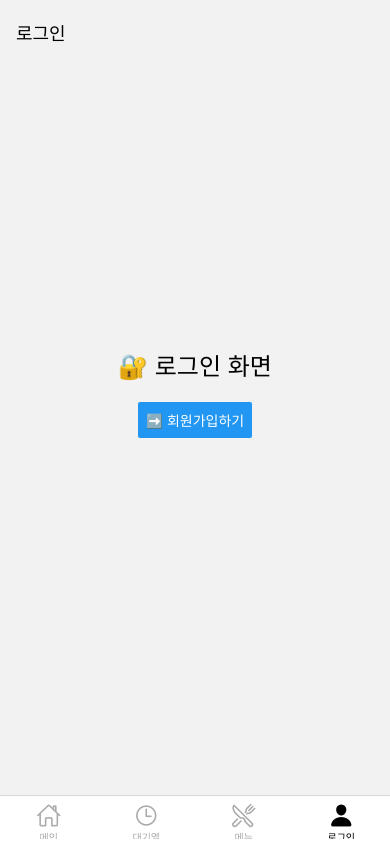
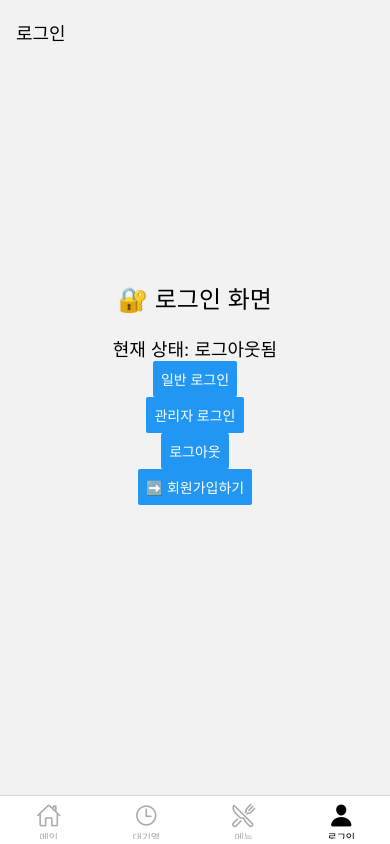
Before and after one commit to xode114kr1/beready-fe, a React Native app: screen /Profile in a window 390 px wide. Built offline with nearby package versions, Linux system fonts and the light colour scheme.

Commit message:
feat : 관리자 로그인 기능 구현

```diff
--- a/screens/HomeScreen/HomeScreen.js
+++ b/screens/HomeScreen/HomeScreen.js
@@ -1,32 +1,122 @@
 // screens/HomeScreen/HomeScreen.js
-import { View, Text, Button } from "react-native";
-import { useDispatch, useSelector } from "react-redux";
-import { login, logout, adminLogin } from "../../features/user/userSlice";
+import { View, Text, StyleSheet, TouchableOpacity } from "react-native";
+import colors from "../../styles/colors";
+import { useNavigation } from "@react-navigation/native";
 
 export default function HomeScreen() {
-  const dispatch = useDispatch();
-  const { isLogin, isAdmin } = useSelector((state) => state.user);
-
+  const navigation = useNavigation();
   return (
-    <View
-      style={{
-        flex: 1,
-        justifyContent: "center",
-        alignItems: "center",
-        gap: 10,
-      }}
-    >
-      <Text style={{ fontSize: 18 }}>
-        현재 상태:{" "}
-        {isLogin
-          ? isAdmin
-            ? "관리자 로그인됨"
-            : "일반 로그인됨"
-          : "로그아웃됨"}
-      </Text>
-      <Button title="일반 로그인" onPress={() => dispatch(login())} />
-      <Button title="관리자 로그인" onPress={() => dispatch(adminLogin())} />
-      <Button title="로그아웃" onPress={() => dispatch(logout())} />
+    <View style={styles.container}>
+      <View style={styles.restaurantBox}>
+        <Text style={styles.restaurantTitle}>위드센터식당 다래락</Text>
+        <Text style={styles.time}>Open 4시 30분</Text>
+        <Text style={styles.time}>Close 18시 30분</Text>
+      </View>
+      {/* 추천 메뉴 박스 */}
+      <View style={styles.recommendBox}>
+        <Text style={styles.recommendTitle}>오늘의 추천 메뉴 📸</Text>
+        <Text style={styles.recommendMenu}>제육볶음 정식 - 6,000원</Text>
+      </View>
+      {/* 버튼들 */}
+      <TouchableOpacity
+        style={styles.button}
+        onPress={() => navigation.navigate("Wait")}
+      >
+        <Text style={styles.buttonText}>예상 대기인원 검색</Text>
+      </TouchableOpacity>
+      <TouchableOpacity style={styles.button}>
+        <Text style={styles.buttonText}>학식당 메뉴 상세</Text>
+      </TouchableOpacity>
+      {/* 리뷰 박스 */}
+      <View style={styles.reviewBox}>
+        <Text style={styles.reviewStar}>⭐️ 동해물돈까스</Text>
+        <Text style={styles.reviewText}>
+          "돈까스 잘랐더니 바삭한 곳" - 유저123
+        </Text>
+      </View>
+      <View style={styles.reviewBox}>
+        <Text style={styles.reviewStar}>⭐️ 동해물돈까스</Text>
+        <Text style={styles.reviewText}>
+          "돈까스 잘랐더니 바삭한 곳" - 유저123
+        </Text>
+      </View>
     </View>
   );
 }
+
+const styles = StyleSheet.create({
+  container: {
+    flex: 1,
+    padding: 16,
+    gap: 16,
+    justifyContent: "center",
+  },
+  restaurantBox: {
+    backgroundColor: "#eee",
+    borderRadius: 12,
+    borderLeftColor: colors.leftBorder,
+    borderLeftWidth: 4,
+    padding: 16,
+    alignItems: "center",
+  },
+  restaurantTitle: {
+    fontSize: 18,
+    fontWeight: "bold",
+  },
+  time: {
+    fontSize: 14,
+    color: "#555",
+  },
+  recommendBox: {
+    backgroundColor: "#D6ECFF",
+    borderRadius: 12,
+    padding: 16,
+  },
+  recommendTitle: {
+    fontSize: 16,
+    fontWeight: "bold",
+    marginBottom: 4,
+  },
+  recommendMenu: {
+    fontSize: 16,
+  },
+  button: {
+    backgroundColor: "#339CFF",
+    borderRadius: 8,
+    paddingVertical: 12,
+    alignItems: "center",
+  },
+  buttonText: {
+    color: "#fff",
+    fontSize: 16,
+  },
+  reviewBox: {
+    backgroundColor: "#fff",
+    borderRadius: 12,
+    padding: 16,
+    shadowColor: "#000",
+    shadowOpacity: 0.05,
+    borderLeftColor: colors.leftBorder,
+    borderLeftWidth: 4,
+    shadowRadius: 4,
+    elevation: 2,
+  },
+  reviewStar: {
+    fontSize: 16,
+    fontWeight: "bold",
+  },
+  reviewText: {
+    marginTop: 4,
+    color: "#444",
+  },
+  reviewButton: {
+    borderColor: "#ccc",
+    borderWidth: 1,
+    borderRadius: 12,
+    paddingVertical: 12,
+    alignItems: "center",
+  },
+  reviewButtonText: {
+    fontSize: 16,
+  },
+});
--- a/screens/SignInScreen/SignInScreen.js
+++ b/screens/SignInScreen/SignInScreen.js
@@ -1,9 +1,24 @@
 import { View, Text, Button, StyleSheet } from "react-native";
+import { useDispatch, useSelector } from "react-redux";
+import { login, logout, adminLogin } from "../../features/user/userSlice";
 
 export default function SignInScreen({ navigation }) {
+  const dispatch = useDispatch();
+  const { isLogin, isAdmin } = useSelector((state) => state.user);
   return (
     <View style={styles.container}>
       <Text style={styles.text}>🔐 로그인 화면</Text>
+      <Text style={{ fontSize: 18 }}>
+        현재 상태:{" "}
+        {isLogin
+          ? isAdmin
+            ? "관리자 로그인됨"
+            : "일반 로그인됨"
+          : "로그아웃됨"}
+      </Text>
+      <Button title="일반 로그인" onPress={() => dispatch(login())} />
+      <Button title="관리자 로그인" onPress={() => dispatch(adminLogin())} />
+      <Button title="로그아웃" onPress={() => dispatch(logout())} />
       <Button
         title="➡️ 회원가입하기"
         onPress={() => navigation.navigate("SignUp")}
--- a/styles/colors.js
+++ b/styles/colors.js
@@ -0,0 +1,5 @@
+const colors = {
+  leftBorder: "#339CFF",
+};
+
+export default colors;
```
